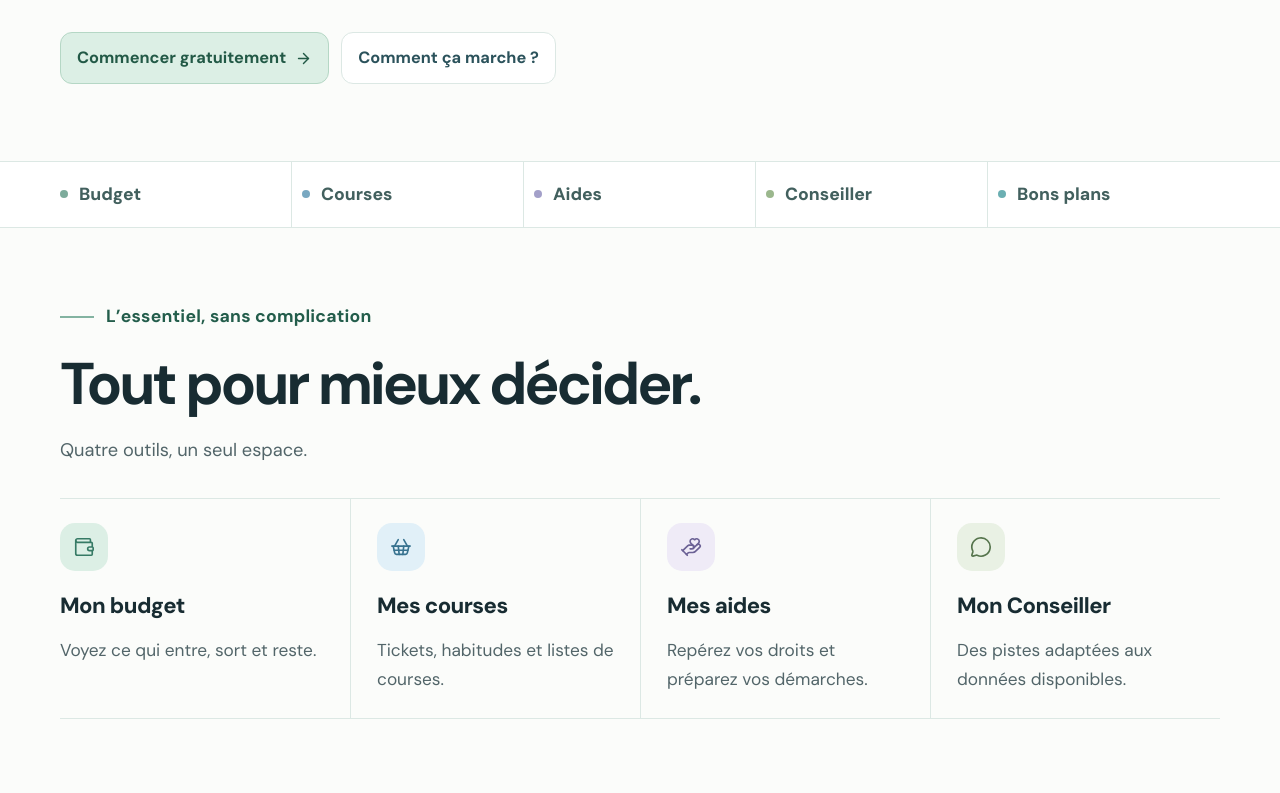
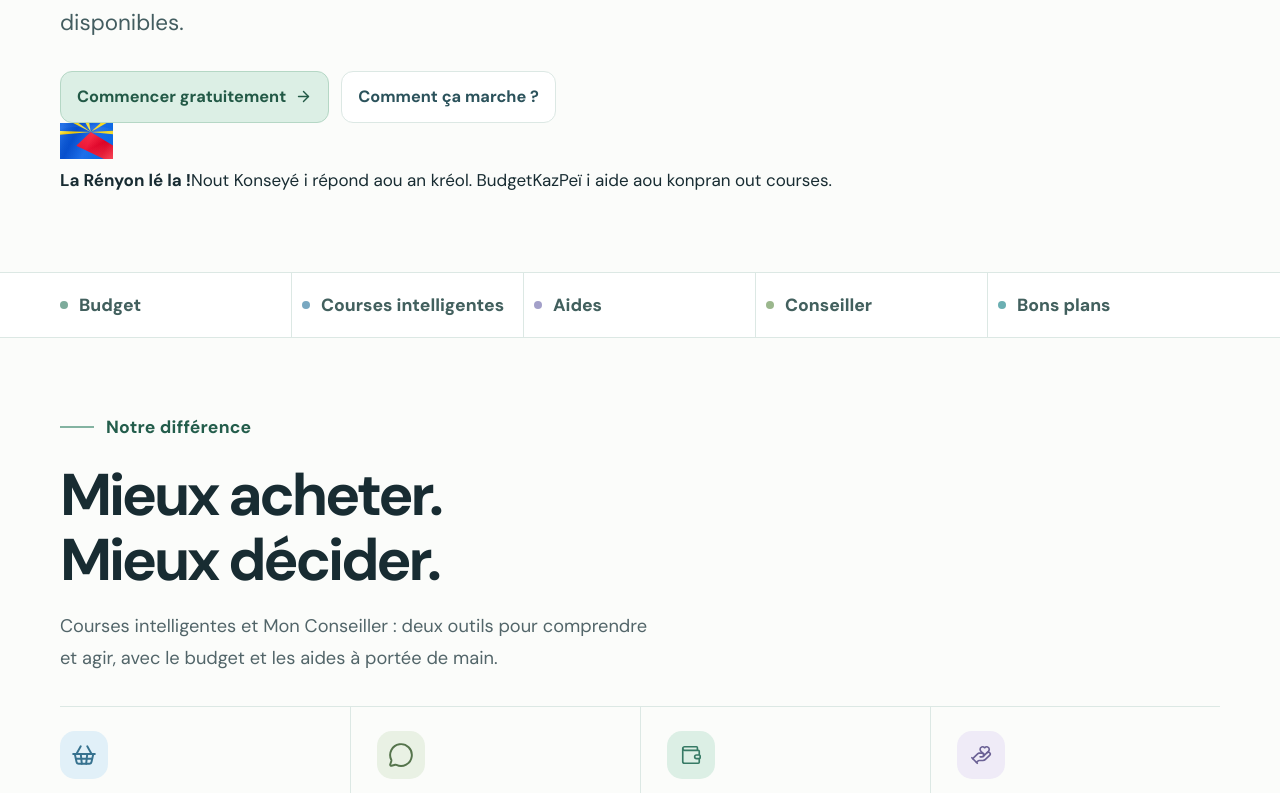
Before and after one commit to JGOUBE/budgetkazpei, a React (Vite) app: page / in a window 1280 px wide. Shown: the part 507-1300 px from the top of the page. Built offline with nearby package versions, Linux system fonts and the light colour scheme; no server answers.

Commit message:
Put intelligent shopping and personalized advisor at the forefront, with a discreet Reunion Creole signature

```diff
--- a/src/pages/PublicHomePage.jsx
+++ b/src/pages/PublicHomePage.jsx
@@ -54,18 +54,20 @@ const COPY = {
     heroEyebrow: "Une application pensée pour La Réunion",
     heroTitleLead: "Plus qu’un budget.",
     heroTitleFocus: "Des décisions éclairées.",
-    heroLead: "Budget, courses, aides et conseils personnalisés : mieux comprendre son argent, à La Réunion.",
+    heroLead: "Analysez vos achats avec Courses intelligentes. Posez vos questions à un Conseiller qui tient compte des informations disponibles.",
+    islandTitle: "La Rényon lé la !",
+    islandText: "Nout Konseyé i répond aou an kréol. BudgetKazPeï i aide aou konpran out courses.",
     heroPrimary: "Commencer gratuitement",
     heroSecondary: "Comment ça marche ?",
-    quick: [{ label: "Budget", href: "#fonctionnalites" }, { label: "Courses", href: "#fonctionnalites" }, { label: "Aides", href: "#fonctionnalites" }, { label: "Conseiller", href: "#conseiller" }, { label: "Bons plans", href: "#bons-plans" }],
-    featureEyebrow: "L’essentiel, sans complication",
-    featureTitle: "Tout pour mieux décider.",
-    featureLead: "Quatre outils, un seul espace.",
+    quick: [{ label: "Budget", href: "#fonctionnalites" }, { label: "Courses intelligentes", href: "#courses-intelligentes" }, { label: "Aides", href: "#fonctionnalites" }, { label: "Conseiller", href: "#conseiller" }, { label: "Bons plans", href: "#bons-plans" }],
+    featureEyebrow: "Notre différence",
+    featureTitle: "Mieux acheter. Mieux décider.",
+    featureLead: "Courses intelligentes et Mon Conseiller : deux outils pour comprendre et agir, avec le budget et les aides à portée de main.",
     features: [
-      { title: "Mon budget", lead: "Voyez ce qui entre, sort et reste.", Icon: Wallet, tone: "mint" },
-      { title: "Mes courses", lead: "Tickets, habitudes et listes de courses.", Icon: ShoppingBasket, tone: "blue" },
-      { title: "Mes aides", lead: "Repérez vos droits et préparez vos démarches.", Icon: HandHeart, tone: "lavender" },
-      { title: "Mon Conseiller", lead: "Des pistes adaptées aux données disponibles.", Icon: MessageCircle, tone: "sage" },
+      { title: "Courses intelligentes", lead: "Tickets analysés, habitudes d’achat et pistes pour mieux préparer vos courses.", Icon: ShoppingBasket, tone: "blue", featured: true, anchor: "courses-intelligentes", link: "Découvrir mes courses" },
+      { title: "Mon Conseiller", lead: "Des réponses contextualisées pour comprendre vos dépenses et préparer vos démarches.", Icon: MessageCircle, tone: "sage", featured: true, anchor: "conseiller-apercu", link: "Voir un exemple" },
+      { title: "Mon budget", lead: "Revenus, dépenses et reste disponible.", Icon: Wallet, tone: "mint" },
+      { title: "Mes aides", lead: "Des aides à repérer et des démarches à préparer.", Icon: HandHeart, tone: "lavender" },
     ],
     advisorEyebrow: "Un Conseiller qui va plus loin",
     advisorTitle: "Il ne répond pas seulement. Il aide à comprendre.",
@@ -97,18 +99,20 @@ const COPY = {
     heroEyebrow: "In aplikasyon pansé pou La Rényon",
     heroTitleLead: "Pa zis in bidjé.",
     heroTitleFocus: "Bann désizion pli klèr.",
-    heroLead: "Bidjé, courses, bann èd ek konsey adapté : konpran out larzan dann La Rényon.",
+    heroLead: "Avèk Courses intelligentes, konpran out achats. Koz avèk in Konseyé ki servi bann donné disponib.",
+    islandTitle: "La Rényon lé la !",
+    islandText: "Nout Konseyé i répond aou an kréol. BudgetKazPeï i aide aou konpran out courses.",
     heroPrimary: "Koumans gratis",
     heroSecondary: "Koman sa i mars ?",
-    quick: [{ label: "Bidjé", href: "#fonctionnalites" }, { label: "Courses", href: "#fonctionnalites" }, { label: "Bann èd", href: "#fonctionnalites" }, { label: "Konseyé", href: "#conseiller" }, { label: "Bon Plan", href: "#bons-plans" }],
-    featureEyebrow: "Sak lé esansyèl, san komplikasyon",
-    featureTitle: "Tout pou mié désidé.",
-    featureLead: "Kat zouti dann in sèl lespas.",
+    quick: [{ label: "Bidjé", href: "#fonctionnalites" }, { label: "Courses intelligentes", href: "#courses-intelligentes" }, { label: "Bann èd", href: "#fonctionnalites" }, { label: "Konseyé", href: "#conseiller" }, { label: "Bon Plan", href: "#bons-plans" }],
+    featureEyebrow: "Sak i fé la diferans",
+    featureTitle: "Mié achté. Mié désidé.",
+    featureLead: "Courses intelligentes ek Mon Konseyé pou konpran ek azir. Bidjé ek bann èd lé osi la.",
     features: [
-      { title: "Mon bidjé", lead: "War sak i rantre, sak i sort ek sak i reste.", Icon: Wallet, tone: "mint" },
-      { title: "Mon bann courses", lead: "Tiké, labitid achat ek list courses.", Icon: ShoppingBasket, tone: "blue" },
-      { title: "Mon bann èd", lead: "Repèr bann drwa ek prépar out bann démars.", Icon: HandHeart, tone: "lavender" },
-      { title: "Mon Konseyé", lead: "Bann piste selon bann donné disponib.", Icon: MessageCircle, tone: "sage" },
+      { title: "Courses intelligentes", lead: "Tiké analizé, labitid achat ek bann piste pou prépar out courses.", Icon: ShoppingBasket, tone: "blue", featured: true, anchor: "courses-intelligentes", link: "Dékouv mon courses" },
+      { title: "Mon Konseyé", lead: "Bann répons adapté pou konpran out dépans ek prépar out bann démars.", Icon: MessageCircle, tone: "sage", featured: true, anchor: "conseiller-apercu", link: "War in legzanp" },
+      { title: "Mon bidjé", lead: "Larzan i rantre, dépans ek sak i reste.", Icon: Wallet, tone: "mint" },
+      { title: "Mon bann èd", lead: "Bann èd a repéré ek bann démars a prépar.", Icon: HandHeart, tone: "lavender" },
     ],
     advisorEyebrow: "In Konseyé ki va pli lwin",
     advisorTitle: "Li répond pa zis. Li aide aou konpran.",
@@ -185,6 +189,10 @@ export default function PublicHomePage({ isAuthenticated = false }) {
             </LandingLink>
             <a className="landing-link-button landing-link-button--ghost" href="#fonctionnalites">{copy.heroSecondary}</a>
           </div>
+          <div className="bk-island-signature" aria-label="BudgetKazPeï en créole réunionnais" lang="rcf">
+            <img src="/reunion-flag-unified-v2.svg" alt="Drapeau réunionnais" width="53" height="36" loading="lazy" />
+            <div><strong>{copy.islandTitle}</strong><span>{copy.islandText}</span></div>
+          </div>
         </div>
       </section>
 
@@ -204,11 +212,12 @@ export default function PublicHomePage({ isAuthenticated = false }) {
             <p>{copy.featureLead}</p>
           </div>
           <div className="bk-feature-grid">
-            {copy.features.map(({ title, lead, Icon, tone }) => (
-              <article className={"bk-feature bk-feature--" + tone} key={title}>
-                <span className="bk-feature__icon"><Icon size={22} strokeWidth={1.8} aria-hidden="true" /></span>
+            {copy.features.map(({ title, lead, Icon, tone, featured, anchor, link }) => (
+              <article id={anchor} className={"bk-feature bk-feature--" + tone + (featured ? " bk-feature--featured" : "")} key={title}>
+                <span className="bk-feature__icon"><Icon size={featured ? 26 : 22} strokeWidth={1.8} aria-hidden="true" /></span>
                 <h3>{title}</h3>
                 <p>{lead}</p>
+                {featured && <a href={tone === "sage" ? "#conseiller" : appHref} className="bk-feature__link">{link}<ArrowUpRight size={17} aria-hidden="true" /></a>}
               </article>
             ))}
           </div>
```
